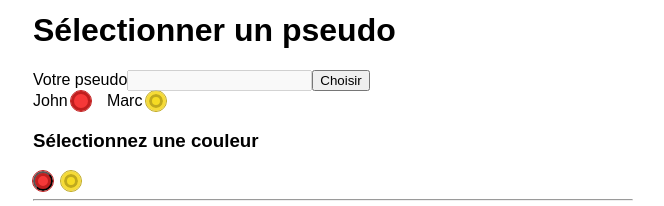
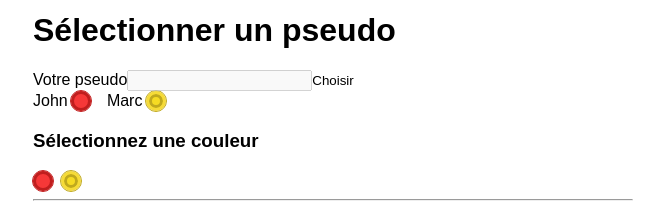
Before and after one commit to GuiFraV/Puissance4, a React (Vite) app: page / in a window 1280 px wide. Shown: the part 624-830 px from the top of the page, without its empty margins (307-971 px from the left). Built offline with nearby package versions, Linux system fonts and the light colour scheme.

Commit message:
add no border on button

```diff
--- a/src/front/index.css
+++ b/src/front/index.css
@@ -6,6 +6,11 @@ html, bodu {
     box-sizing: border-box;
 }
 
+button {
+    border: none;
+    background: none;
+    padding: 0;
+}
 .container {
     max-width: 600px;
     margin: 0px auto;
@@ -109,9 +114,13 @@ html, bodu {
 }
 
 .column .disc {
-    display: none;
+    opacity: 0;
+    transition: .3s;
+    transform: translateY(-20px)
 }
 
 .column:hover .disc{
-    display: block;
+    opacity: 1;
+    transform: translateY(0px)
+
 }
--- a/src/front/screen/Grid.tsx
+++ b/src/front/screen/Grid.tsx
@@ -39,8 +39,8 @@ type ColumnProps = {
 
 function Column({}: ColumnProps){
 
-    return <div className="column">
+    return <button className="column">
         <div className="disc disc-yellow"></div>
-    </div>
+    </button>
 
 }
```
